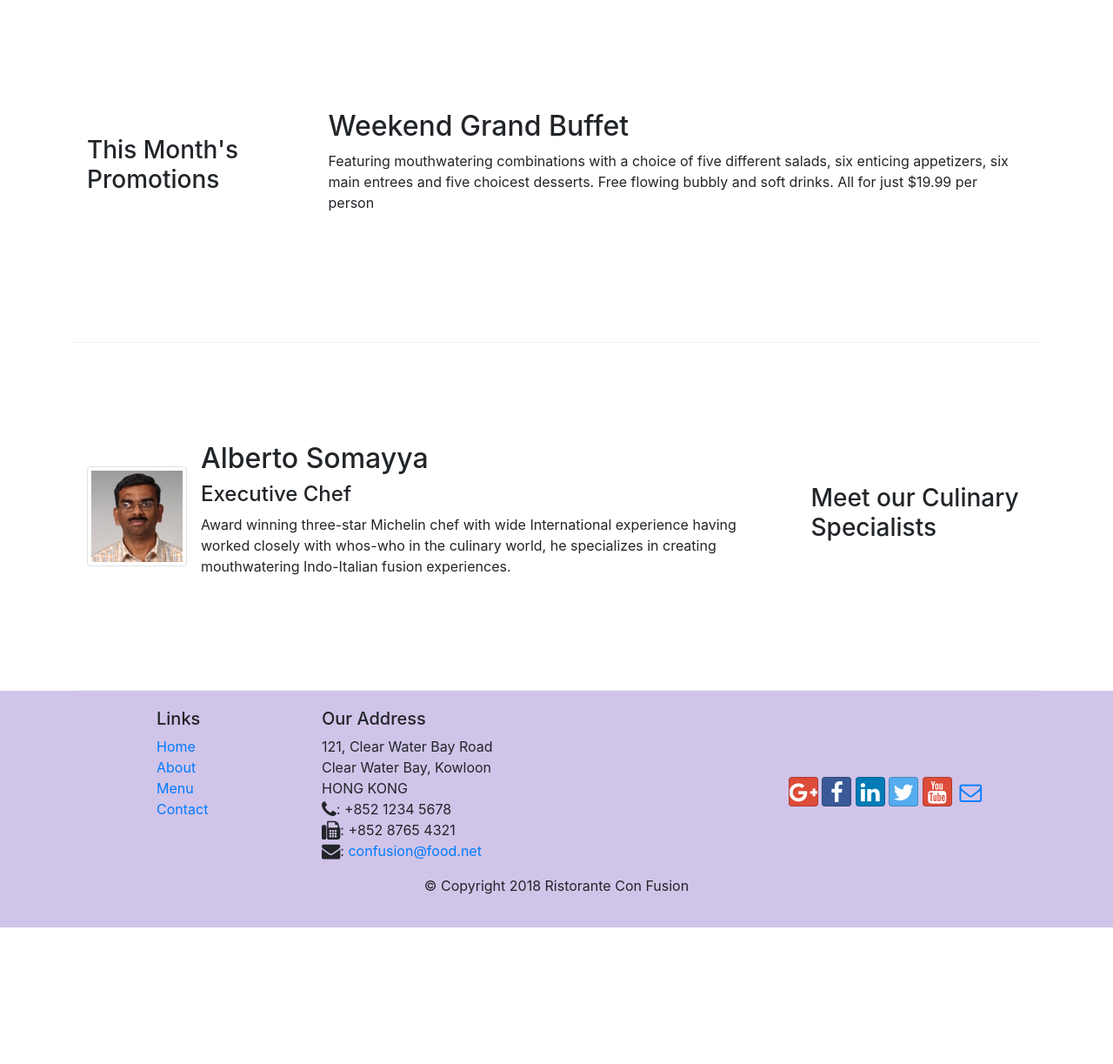
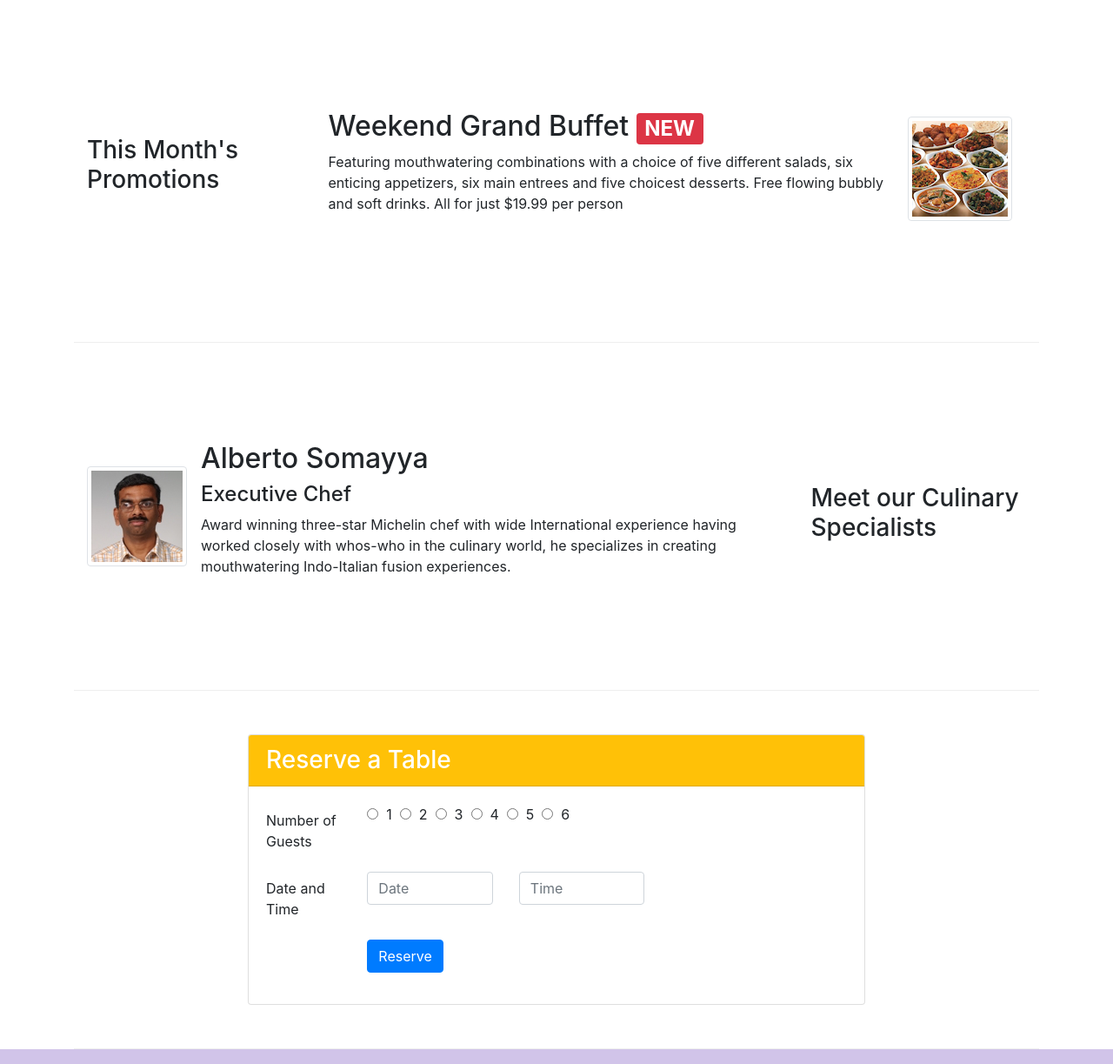
Before and after one commit to niravtrivedi21/Bootstrap, a website: page index.html in a window 1280 px wide. Shown: the part 740-1963 px from the top of the page at 87% size. Before the commit the page ends 1806 px from the top, so only its background shows below. Drawn offline with nearby package versions, Linux system fonts and the light colour scheme.

Commit message:
assignment 2

```diff
--- a/index.html
+++ b/index.html
@@ -53,11 +53,15 @@
                 </div>
                 <div class="col-12 col-sm align-self-center">
                     <img src="img/logo.png" class="img-fluid">
+
+                </div>
+                <div class="col-12 col-sm align-self-center">
+                        <!-- <link href="#reserveform" class="btn btn-block btn-warning">Reserve</link> -->
+                        <a role="button" class="btn btn-block btn-warning" href="#reserveform"> Reserve </a>
                 </div>
             </div>
         </div>
     </header>
-
     <div class="container">
         <div class="row row-content align-items-center">
             <div class="col-12 col-sm-4 order-sm-last col-md-3">
@@ -87,10 +91,20 @@
                 <h3>This Month's Promotions</h3>
             </div>
             <div class="col col-sm col-md">
-                <h2>Weekend Grand Buffet</h2>
-                <p>Featuring mouthwatering combinations with a choice of five different salads, six enticing
-                    appetizers, six main entrees and five choicest desserts. Free flowing bubbly and soft drinks. All
-                    for just $19.99 per person </p>
+                <div class="media">
+                    <div class="media-body">
+                        <h2>Weekend Grand Buffet
+                                <span class="badge badge-danger">NEW</span>
+
+                        </h2>
+                        <p>Featuring mouthwatering combinations with a choice of five different salads, six enticing
+                            appetizers, six main entrees and five choicest desserts. Free flowing bubbly and soft
+                            drinks. All
+                            for just $19.99 per person </p>
+                    </div>
+                    <img class="d-flex mr-3 img-thumbnail align-self-center" src="img/buffet.png" alt="buffet">
+
+                </div>
             </div>
         </div>
 
@@ -114,6 +128,54 @@
 
             </div>
         </div>
+
+        <div class="row row-content align-item-center" id="reserveform">
+
+            <div class="col col-8 offset-2">
+                <div class="card">
+                    <h3 class="card-header bg-warning text-white">
+                        Reserve a Table
+                    </h3>
+                    <div class="card-body">
+                        <form>
+                            <div class="form-group row">
+                                <label for="guest" class="col-md-2 col-form-label">Number of Guests</label>
+                                <div class="col-md-10">
+                                    <input type="radio" name="guest" id="guest1" value="1">&nbsp;
+                                    <label for="guest1">1</label>&nbsp;
+                                    <input type="radio" name="guest" id="guest2" value="2">&nbsp;
+                                    <label for="guest2">2</label>&nbsp;
+                                    <input type="radio" name="guest" id="guest3" value="3">&nbsp;
+                                    <label for="guest3">3</label>&nbsp;
+                                    <input type="radio" name="guest" id="guest4" value="4">&nbsp;
+                                    <label for="guest4">4</label>&nbsp;
+                                    <input type="radio" name="guest" id="guest5" value="5">&nbsp;
+                                    <label for="guest5">5</label>&nbsp;
+                                    <input type="radio" name="guest" id="guest6" value="6">&nbsp;
+                                    <label for="guest6">6</label>
+
+                                </div>
+                            </div>
+                            <div class="form-group row">
+                                <label for="guest" class="col-12 col-md-2 col-form-label">Date and Time</label>
+                                <div class="col-3">
+                                    <input type="text" class="form-control" id="date" name="date" placeholder="Date">
+                                </div>
+                                <div class="col-3">
+                                    <input type="text" class="form-control" id="time" name="time" placeholder="Time">
+                                </div>
+                            </div>
+                            <div class="form-group row">
+                                <div class="offset-md-2 col-md-10">
+                                    <button type="submit" class="btn btn-primary">Reserve</button>
+                                </div>
+                            </div>
+                        </form>
+                    </div>
+                </div>
+            </div>
+        </div>
+
     </div>
 
     <footer class="footer">
```
